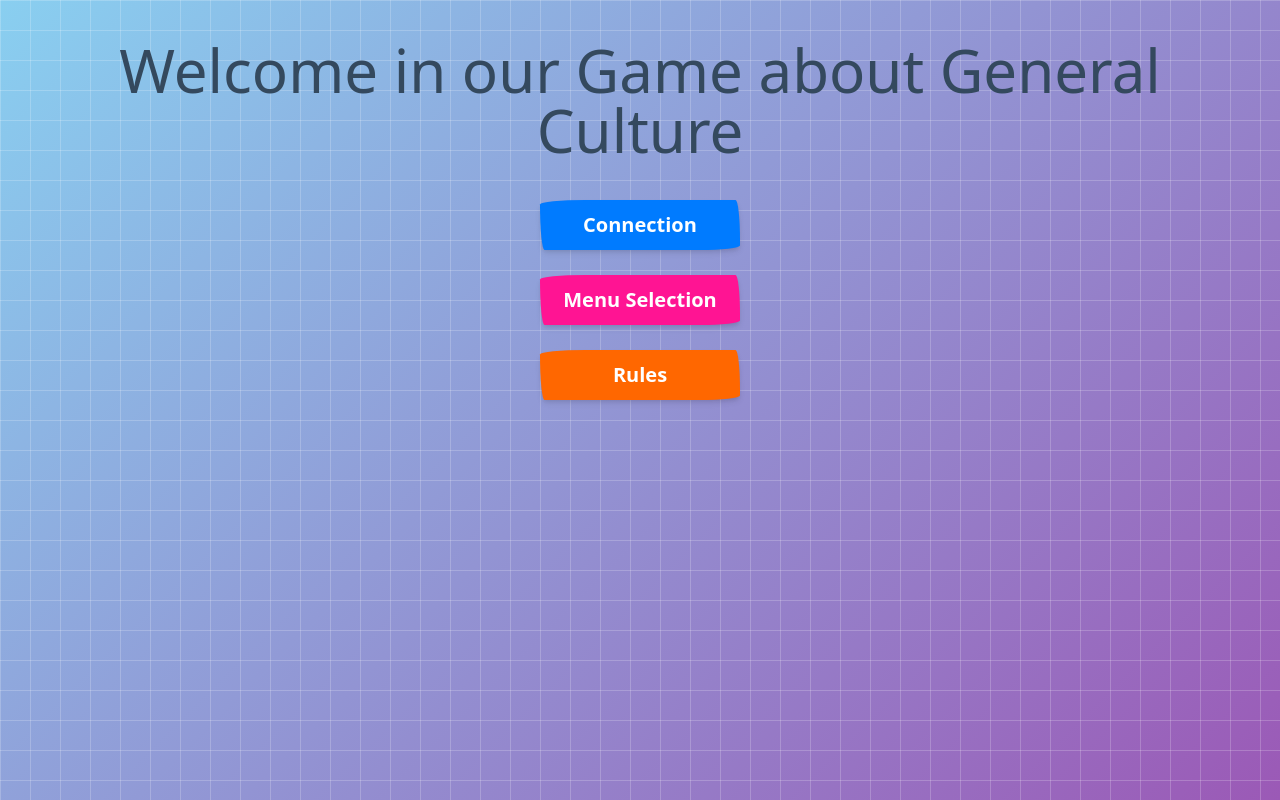
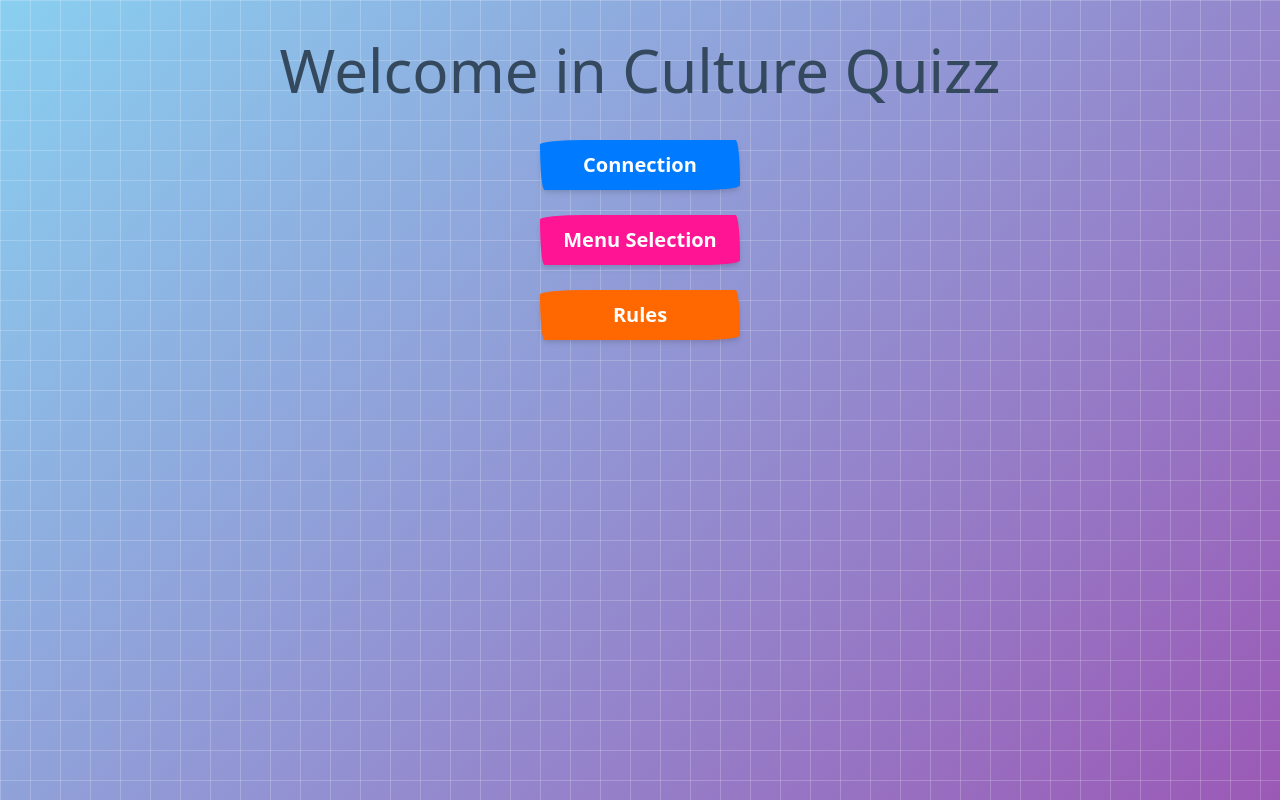
Before and after one commit to Dodize/projet_archi_quizz, a Vue app in the folder frontend/: page / in a window 1280 px wide. Built offline with nearby package versions, Linux system fonts and the light colour scheme; the HTML template or start-up script is replaced by a standard one; a web font is replaced by a local one.

Commit message:
mdif message

```diff
--- a/frontend/src/components/Acceuil.vue
+++ b/frontend/src/components/Acceuil.vue
@@ -1,7 +1,7 @@
 <template>
     <div class="text-center mt-6">
       <h1 class="text-6xl mb-10">
-        Welcome in our Game about General Culture
+        Welcome in Culture Quizz
       </h1>
       <!-- Bouton Connexion -->
       <button
```
